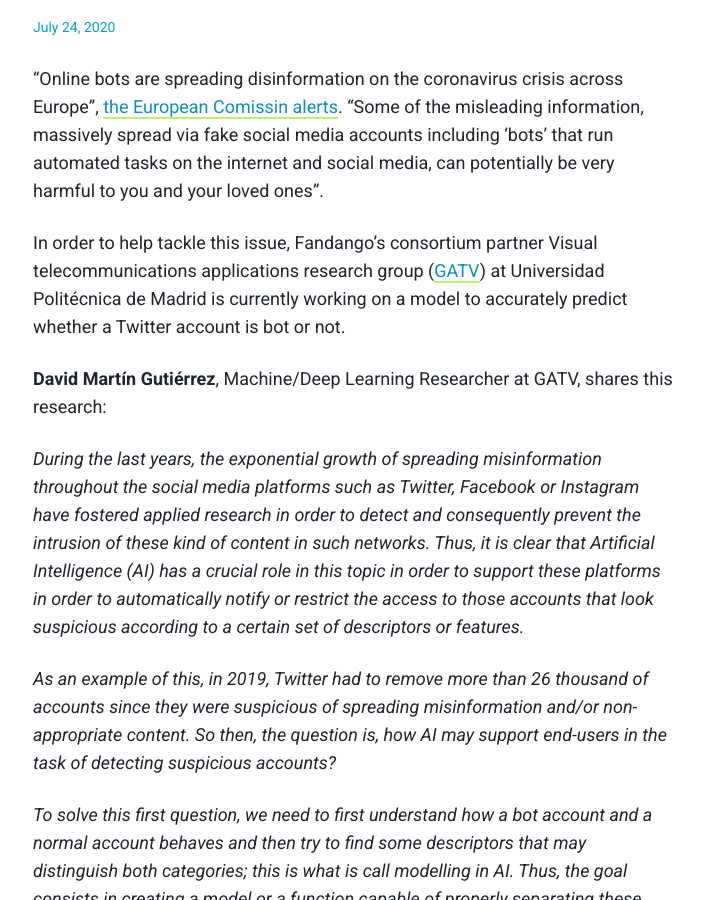
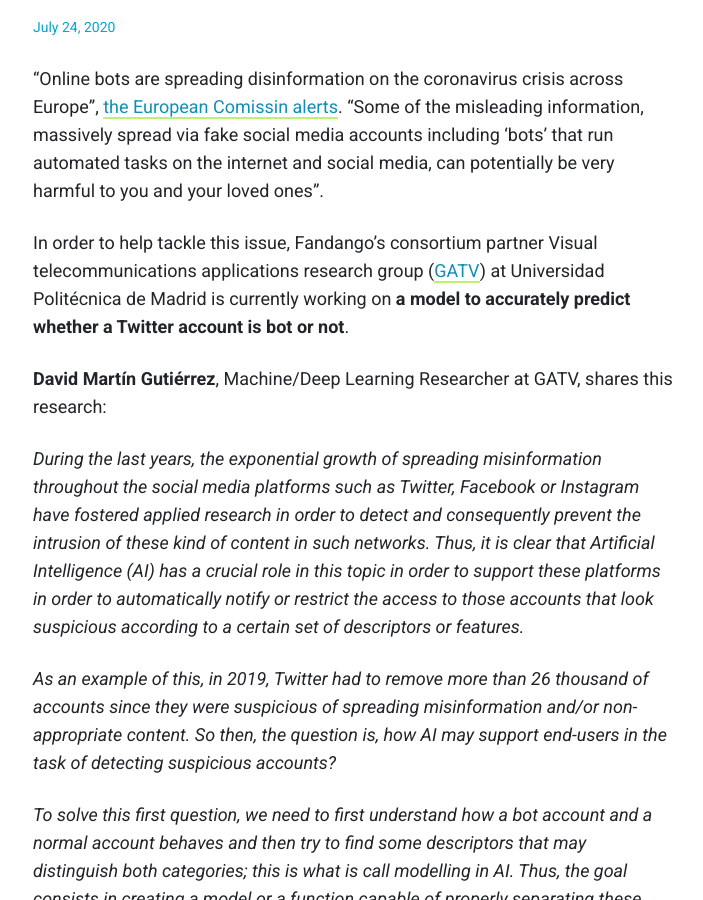
Before and after one commit to fandangOrg/fandango-web, a Jekyll site: the page built from _posts/2020-07-24-detecting-bots-in-twitter.markdown, in a window 1280 px wide and 900 px high, scrolled down 796 px. Shown: the whole window, without its empty margins (287-990 px from the left). Built offline with Jekyll 4.4.1, drawn with Linux system fonts in a browser that asks for light colours; comment, search, counter and statistics services are not loaded.

```diff
--- a/_posts/2020-07-24-detecting-bots-in-twitter.markdown
+++ b/_posts/2020-07-24-detecting-bots-in-twitter.markdown
@@ -8,7 +8,7 @@ image: "/uploads/4518788990_5ace4f5637.jpg"
 
 "Online bots are spreading disinformation on the coronavirus crisis across Europe", [the European Comissin alerts](https://ec.europa.eu/info/live-work-travel-eu/health/coronavirus-response/fighting-disinformation_en#dont-be-fooled-by-bots). "Some of the misleading information, massively spread via fake social media accounts including ‘bots’ that run automated tasks on the internet and social media, can potentially be very harmful to you and your loved ones".
 
-In order to help tackle this issue, Fandango's consortium partner Visual telecommunications applications research group ([GATV](http://www.gatv.ssr.upm.es/?lang=en)) at Universidad Politécnica de Madrid is currently working on a model to accurately predict whether a Twitter account is bot or not.
+In order to help tackle this issue, Fandango's consortium partner Visual telecommunications applications research group ([GATV](http://www.gatv.ssr.upm.es/?lang=en)) at Universidad Politécnica de Madrid is currently working on **a model to accurately predict whether a Twitter account is bot or not**.
 
 **David Martín Gutiérrez**, Machine/Deep Learning Researcher at GATV, shares this research:
 
```
